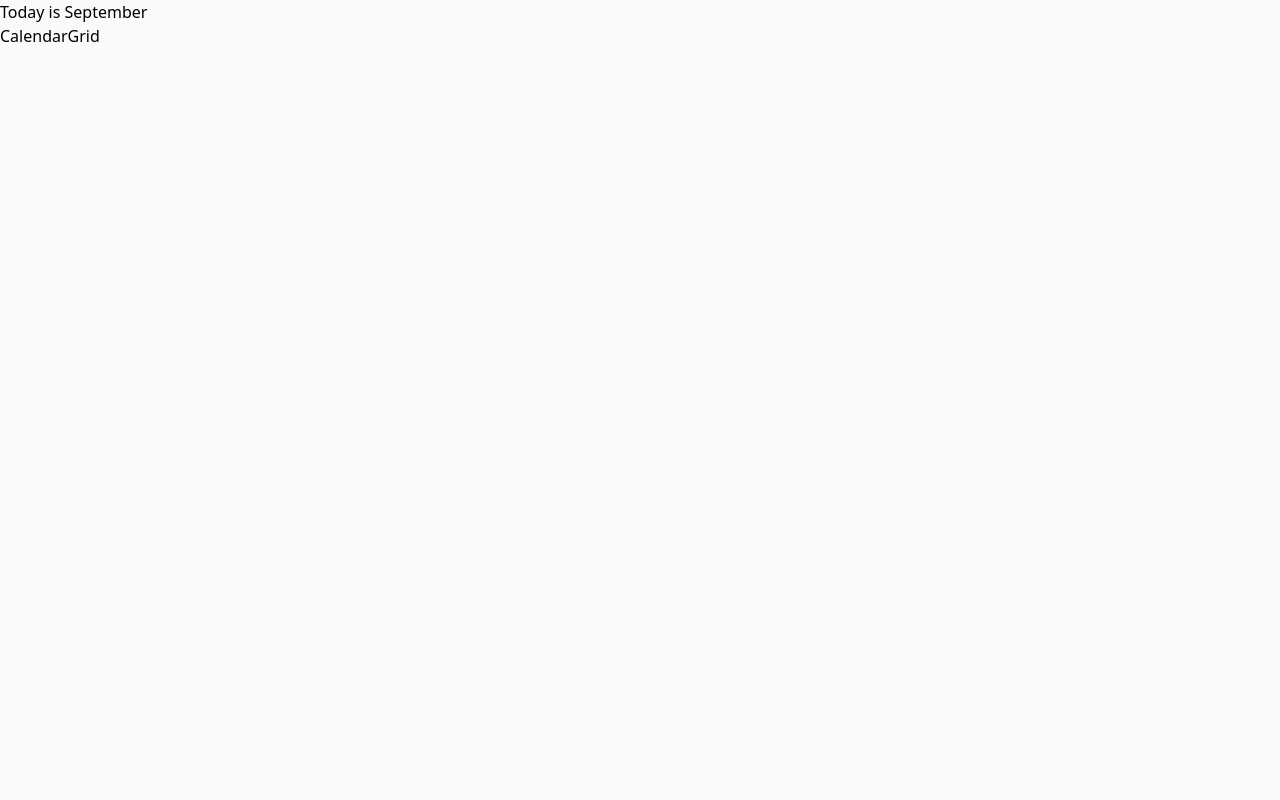
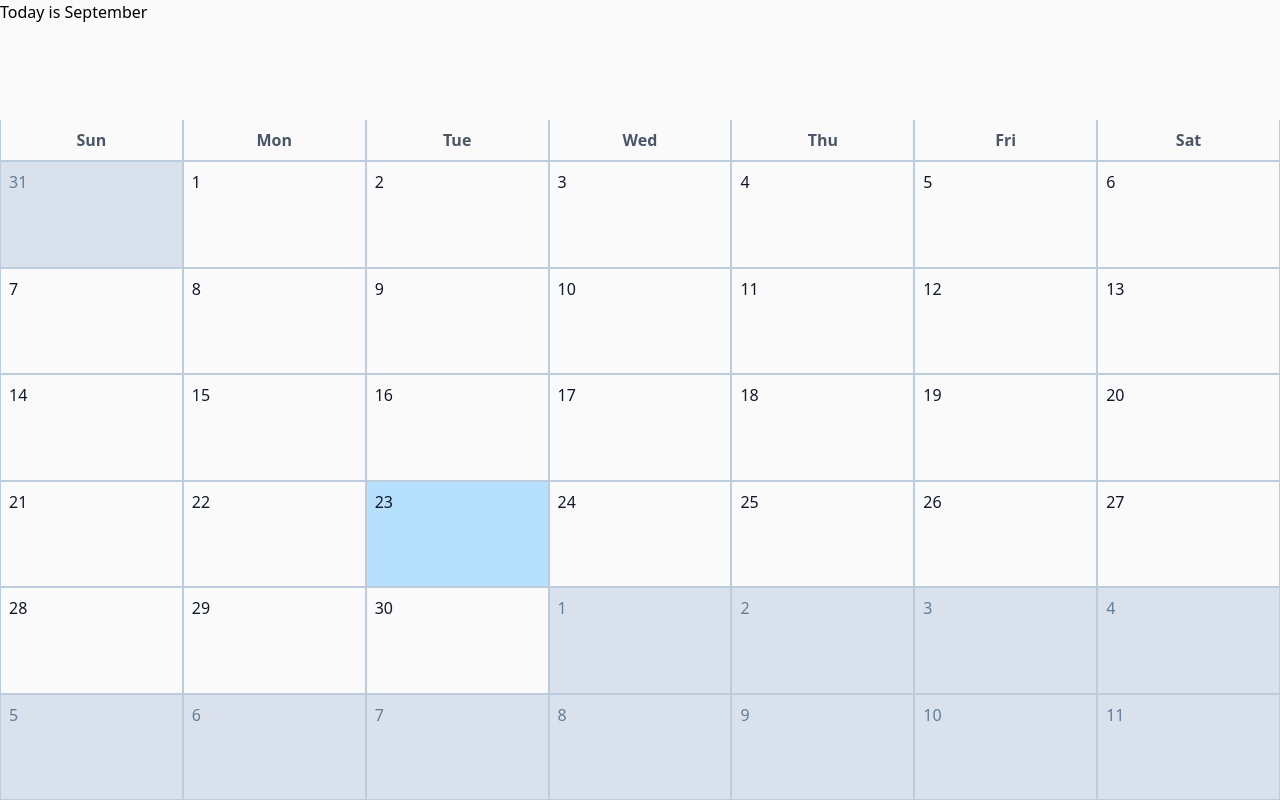
Before and after one commit to Masseh2025/CalendarV1, a React (Vite) app: page / in a window 1280 px wide. Built offline with nearby package versions, Linux system fonts and the light colour scheme.

Commit message:
styled calender days

```diff
--- a/src/Calendar.tsx
+++ b/src/Calendar.tsx
@@ -20,7 +20,7 @@ export function Calendar() {
   return (
     <main className="bg-neutral-50 w-full h-screen">
       <CalendarHeader month={date.getMonth()} />
-      <CalendarGrid />
+      <CalendarGrid date={date} />
     </main>
   );
 }
--- a/src/CalendarGrid.tsx
+++ b/src/CalendarGrid.tsx
@@ -1,3 +1,62 @@
-export function CalendarGrid() {
-  return <div className="">CalendarGrid</div>;
+import { useEffect, useState } from "react";
+import { startOfMonth, startOfWeek } from "date-fns";
+
+type CalendarGridType = {
+  date: Date;
+};
+
+export function CalendarGrid({ date }: CalendarGridType) {
+  const [calendarDays, setCalendarDays] = useState<Date[]>([]);
+
+  useEffect(() => {
+    const generateCalendarDays = () => {
+      const startOfCurrentMonth = startOfMonth(date);
+      const startOfCalendarWeek = startOfWeek(startOfCurrentMonth, {
+        weekStartsOn: 0,
+      });
+
+      const days: Date[] = [];
+      for (let i = 0; i < 42; i++) {
+        const day = new Date(startOfCalendarWeek);
+        day.setDate(startOfCalendarWeek.getDate() + i);
+        days.push(day);
+      }
+      setCalendarDays(days);
+    };
+
+    generateCalendarDays();
+  }, [date]);
+
+  return (
+    <div className="grid grid-cols-7 grid-rows-[auto_repeat(6,1fr)] h-[85vh]">
+      {["Sun", "Mon", "Tue", "Wed", "Thu", "Fri", "Sat"].map((day) => (
+        <div
+          key={day}
+          className="p-2 text-center font-semibold text-gray-600 border-x-1 border-b-1 border-neutral-300"
+        >
+          {day}
+        </div>
+      ))}
+
+      {calendarDays.map((day, index) => {
+        const isCurrentMonth = day.getMonth() === date.getMonth();
+        const isToday = day.toDateString() === new Date().toDateString();
+
+        return (
+          <div
+            key={index}
+            className={`p-2 h-full border border-neutral-300 cursor-pointer hover:bg-neutral-100
+              ${
+                isCurrentMonth
+                  ? "text-gray-900"
+                  : "text-neutral-500 bg-neutral-200"
+              }
+              ${isToday ? "bg-blue-100 border-blue-300" : ""}`}
+          >
+            {day.getDate()}
+          </div>
+        );
+      })}
+    </div>
+  );
 }
--- a/src/CalendarHeader.tsx
+++ b/src/CalendarHeader.tsx
@@ -4,7 +4,7 @@ type CalendarHeaderType = {
 
 export function CalendarHeader({ month }: CalendarHeaderType) {
   return (
-    <div>
+    <div className="h-[15vh]">
       <h1>Today is {monthNames[month]}</h1>
     </div>
   );
```
